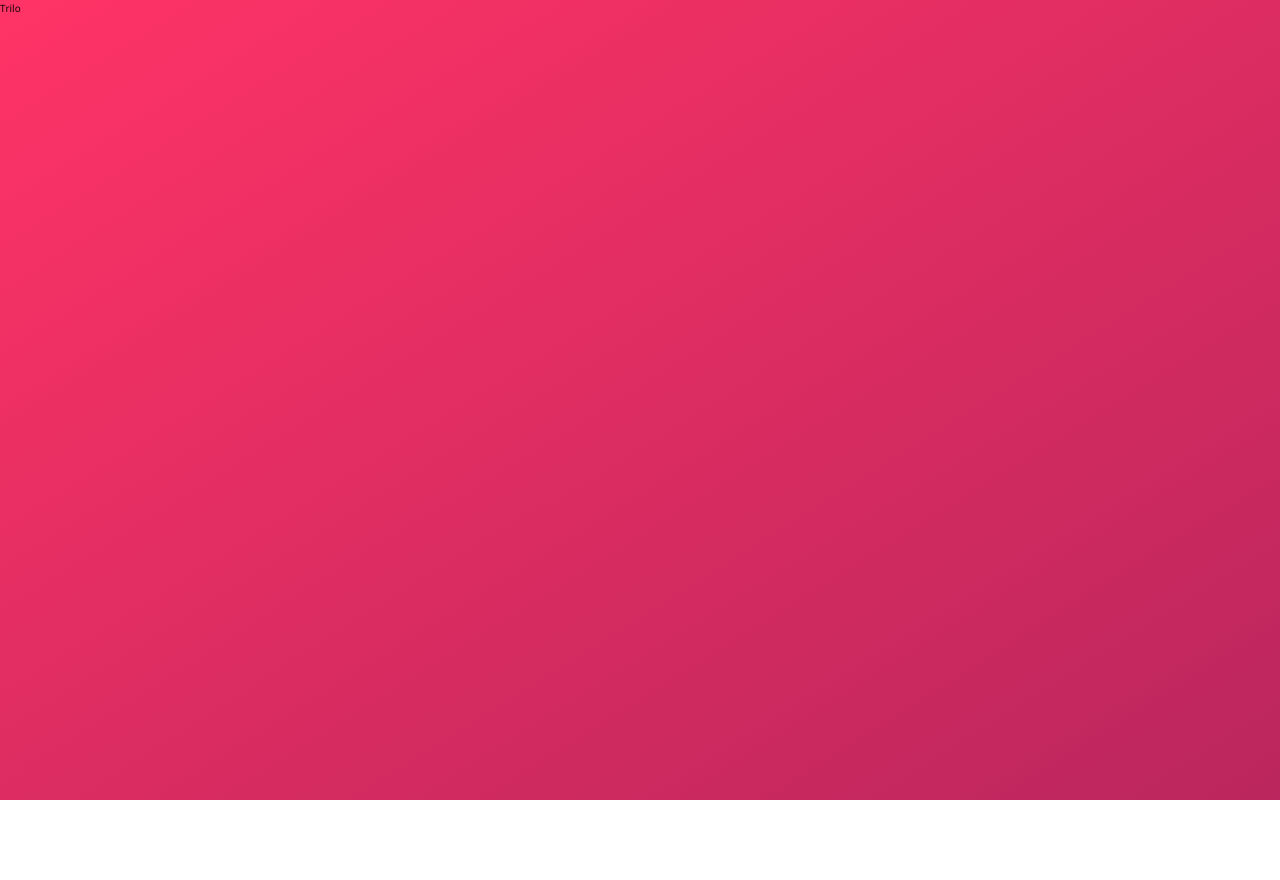
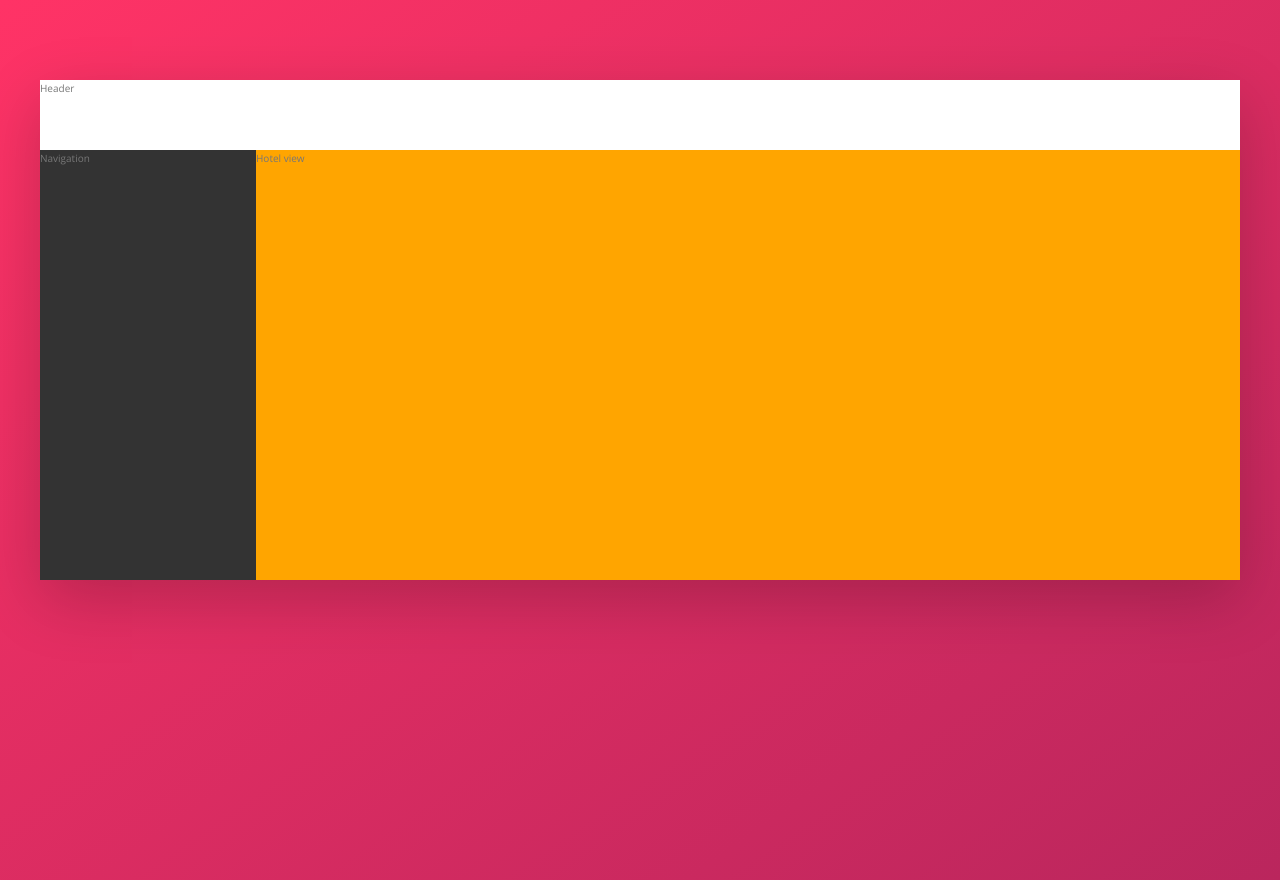
Before and after one commit to pjevic/Trilio-III, a website: page index.html in a window 1280 px wide. Before the commit the page ends 800 px from the top, so only its background shows below. Drawn offline with nearby package versions, Linux system fonts and the light colour scheme.

Commit message:
Overall layout

```diff
--- a/index.html
+++ b/index.html
@@ -11,6 +11,16 @@
         <title>trillo &mdash; Your all-in-one booking app</title>
     </head>
     <body>
-        Trilo
+        <div class="container">
+            <header class="header">Header</header>
+            <div class="content">
+                <nav class="sidebar">
+                    Navigation
+                </nav>
+                <main class="hotel-view">
+                    Hotel view
+                </main>
+            </div>
+        </div>
     </body>
 </html>
--- a/sass/_base.scss
+++ b/sass/_base.scss
@@ -5,13 +5,15 @@
     --color-primary-dark: #BA265D;
 
     --color-gray-light-1: #faf9f9;
-    --color-gray-light-2: #f4f2f2
-    --color-gray-light-3:  #f0eeee
-    --color-gray-light-4: #ccc
+    --color-gray-light-2: #f4f2f2;
+    --color-gray-light-3:  #f0eeee;
+    --color-gray-light-4: #ccc;
 
     --color-gray-dark-1: #333;
-    --color-gray-dark-2: #777
-    --color-gray-dark-3:  #999
+    --color-gray-dark-2: #777;
+    --color-gray-dark-3:  #999;
+
+    --shadow-dark: 0 2rem 6rem rgba(0,0,0,0.2);
 }
 
 *,
--- a/sass/_layout.scss
+++ b/sass/_layout.scss
@@ -0,0 +1,34 @@
+.container {
+    max-width: 120rem;
+    margin: 8rem auto;
+    background-color: var(--color-gray-light-2);
+    box-shadow: var(--shadow-dark);
+
+    display: flex;
+    flex-direction: column;
+
+    min-height: 50rem;
+}
+
+.header {
+    height: 7rem;
+    background-color: #fff;
+    border-bottom: var(--color-gray-light-1);
+}
+
+.content {
+    display: flex;
+    flex: 1;
+
+}
+
+.sidebar {
+    background-color: var(--color-gray-dark-1);
+
+    flex: 0 0 18%;
+}
+
+.hotel-view {
+    background-color: orange;
+    flex: 1;
+}
```
Also changed, not shown: css/style.css.
